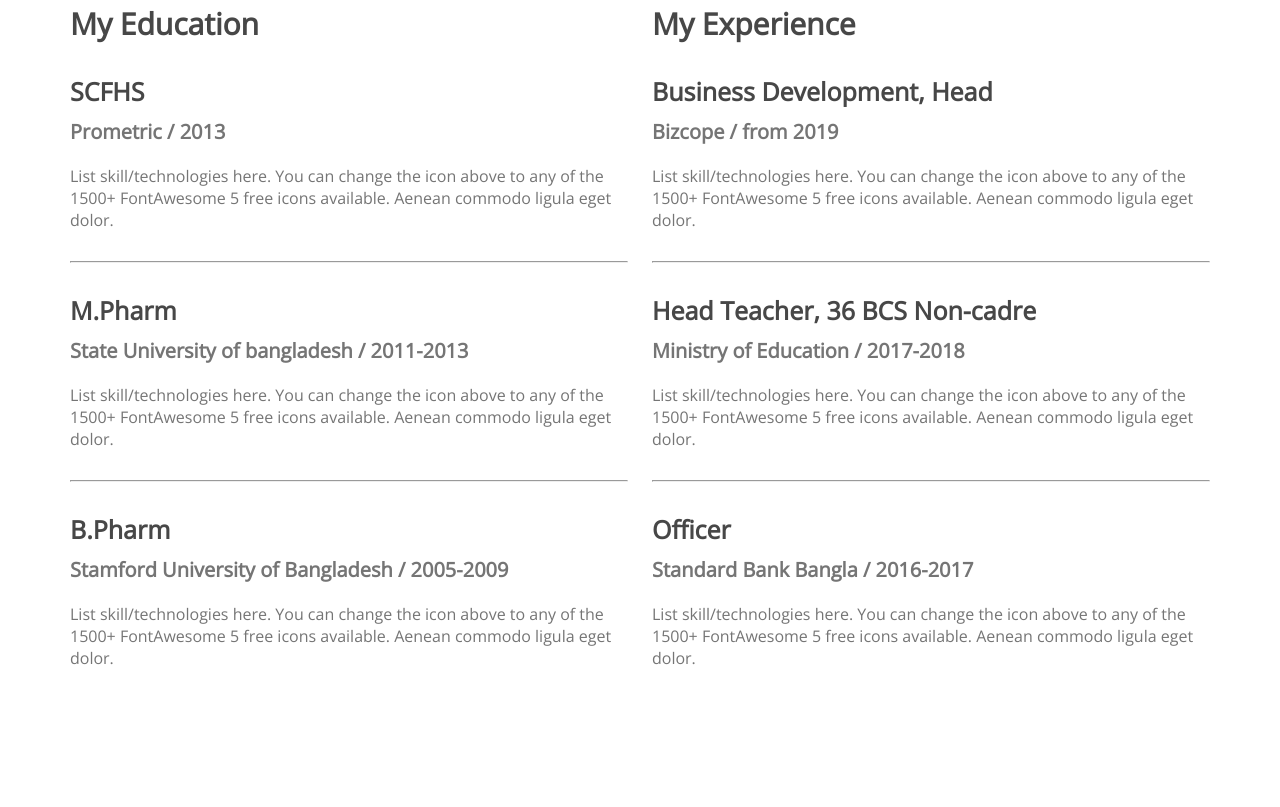
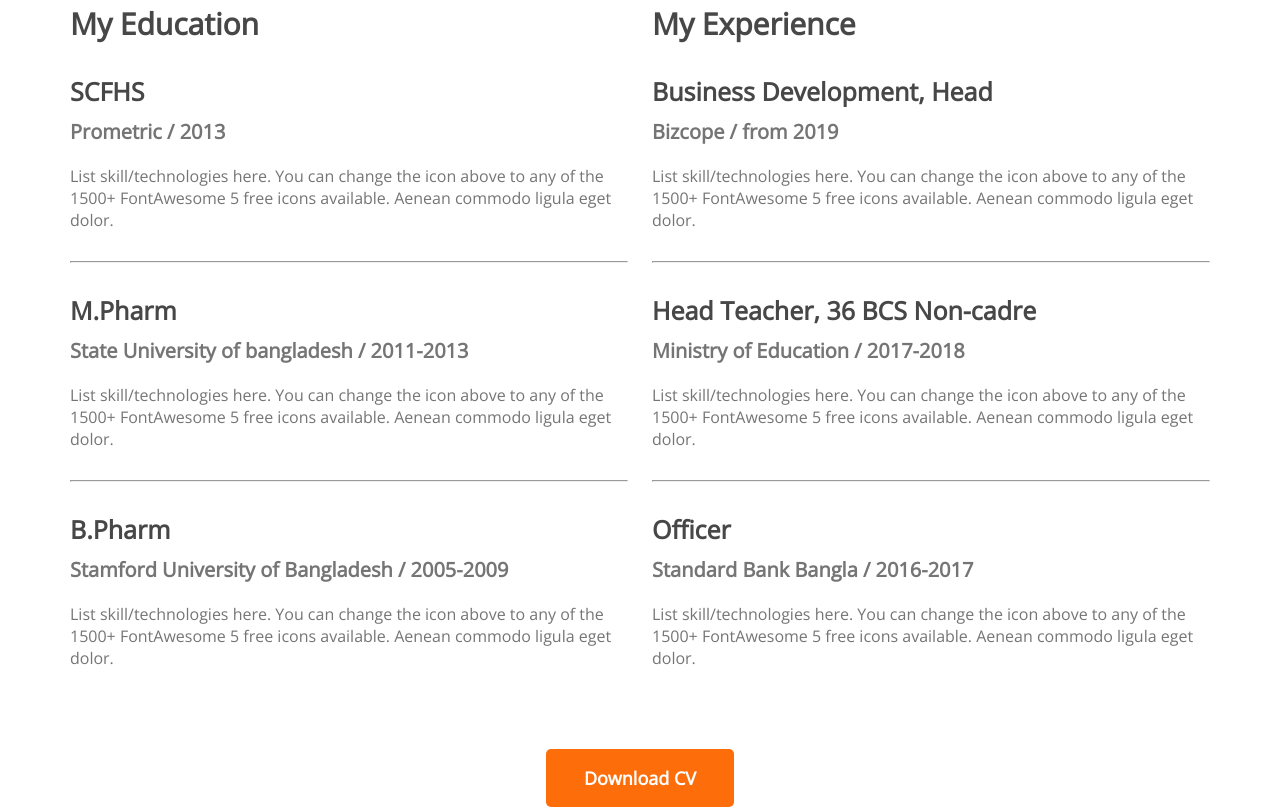
Before and after one commit to sharifhs777/developer-portfolio, a plain HTML site: page index.html in a window 1280 px wide. Shown: the part 2454-3261 px from the top of the page. Before the commit the page ends 3153 px from the top, so only its background shows below. Drawn offline with nearby package versions, Linux system fonts and the light colour scheme.

Commit message:
finished resume

```diff
--- a/index.html
+++ b/index.html
@@ -140,6 +140,10 @@
                 </div>
             </div>
 
+            <div class="resume-btn">
+                <button class="btn-primary">Download CV</button>
+            </div>
+
         </section>
     </main>
     <footer>
--- a/styles/portfolio.css
+++ b/styles/portfolio.css
@@ -175,3 +175,8 @@ main{
     color: #757575;
     margin-bottom: 30px;
 }
+
+.resume-btn{
+    text-align: center;
+    margin-top: 50px;
+}
```
